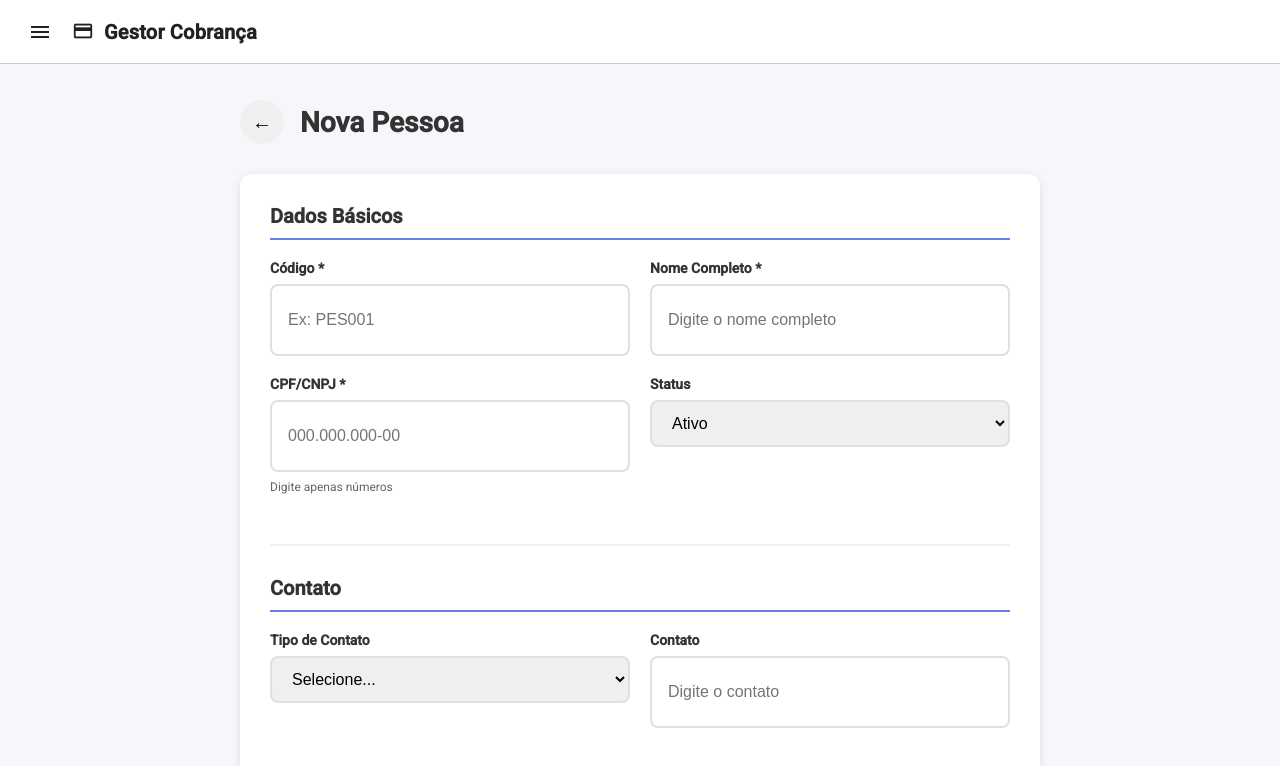
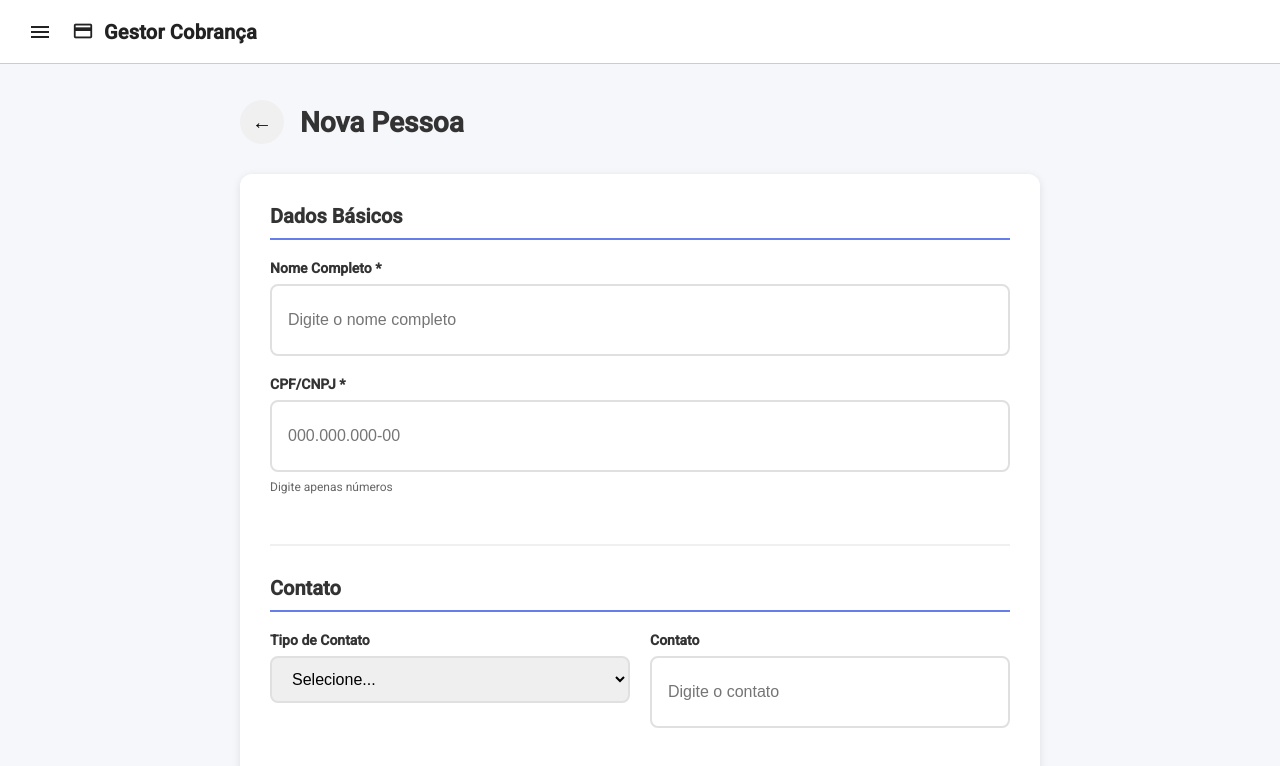
Before and after one commit to Erivelto/gestor-cobranca-angular-pwa, an Angular app: page /pessoas/nova in a window 1280 px wide. Shown: the top 766 px of the page. Built offline with nearby package versions, Linux system fonts and the light colour scheme.

Commit message:
chore: Ajustes no formulário de pessoa

```diff
--- a/src/app/components/pessoas/form/pessoa-form.component.html
+++ b/src/app/components/pessoas/form/pessoa-form.component.html
@@ -18,18 +18,7 @@
       <h2>Dados Básicos</h2>
 
       <div class="form-row">
-        <div class="form-group">
-          <label for="codigo">Código *</label>
-          <input
-            type="text"
-            id="codigo"
-            name="codigo"
-            [(ngModel)]="pessoa.codigo"
-            placeholder="Ex: PES001"
-            required
-            [disabled]="loading"
-          />
-        </div>
+
 
         <div class="form-group">
           <label for="nome">Nome Completo *</label>
@@ -60,18 +49,7 @@
           <small>Digite apenas números</small>
         </div>
 
-        <div class="form-group">
-          <label for="status">Status</label>
-          <select
-            id="status"
-            name="status"
-            [(ngModel)]="pessoa.status"
-            [disabled]="loading"
-          >
-            <option [ngValue]="1">Ativo</option>
-            <option [ngValue]="0">Inativo</option>
-          </select>
-        </div>
+
       </div>
     </div>
 
```
